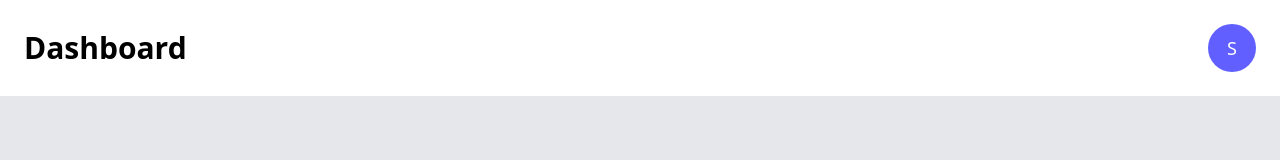
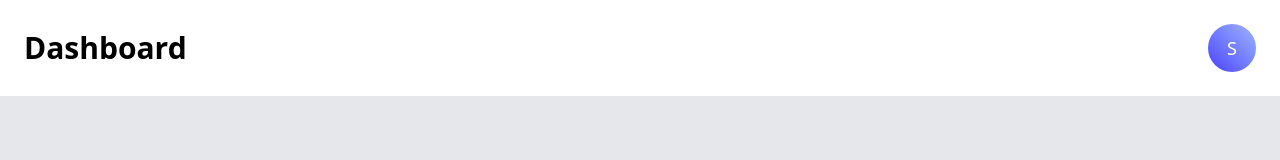
Before and after one commit to bharathP30/social-media-dashboard, a React (Vite) app: page / in a window 1280 px wide. Both pictures are taken after typing "Sample" into the empty fields and a click on the button "Login". Shown: the top 160 px of the page. Built offline with nearby package versions, Linux system fonts and the light colour scheme.

Commit message:
add uselocalstorage custom hook and styling

```diff
--- a/src/App.jsx
+++ b/src/App.jsx
@@ -5,11 +5,43 @@ import Login from "./components/Login";
 export const ThemeContext = createContext();
 export const UserContext = createContext();
 
+const useLocalStorage = (key, initialValue) => {
+  const [storedValue, setStoredValue] = useState(() => {
+    try {
+      const item = window.localStorage.getItem(key);
+      return item ? JSON.parse(item) : initialValue;
+    } catch (error) {
+      console.log(error);
+      return initialValue;
+    }
+  });
+
+  const [isLoaded, setIsLoaded] = useState(false);
+  useEffect(() => {
+    setIsLoaded(true);
+  }, []);
+
+  useEffect(() => {
+    if (isLoaded) {
+      try {
+        window.localStorage.setItem(key, JSON.stringify(storedValue));
+      } catch (error) {
+        console.log(error);
+      }
+    }
+  }, [key, storedValue, isLoaded]);
+
+  return [storedValue, setStoredValue];
+};
+
+
 
 
 export default function App() {
   const [user, setUser] = useState("");
   const [theme, setTheme] = useState("light");
+  const [posts, setPosts] = useLocalStorage(user ? `${user}-posts` : "posts", []);
+
   const UserSet = (name) => {
     setUser(name);
     console.log("set user to " + name)
--- a/src/components/Login.jsx
+++ b/src/components/Login.jsx
@@ -8,23 +8,24 @@ export default function Login({setUser}){
         console.log(name);
         setUser(name);
     }
+
    return (
-      <div className="w-full min-h-screen flex items-center justify-center bg-black/30">
+      <div className="w-full min-h-screen flex items-center justify-center bg-linear-to-tr from-purple-500 via-pink-400 to-blue-500">
         <form onSubmit={handleSubmit}
-              className="px-6 py-10 bg-gray-200 flex flex-col justify-center items-center rounded-4xl shadow-lg space-y-4"
+              className="px-6 py-10 bg-white/20 border-white/30 backdrop-blur-lg flex flex-col justify-center items-center rounded-4xl shadow-lg space-y-4"
               >
 
           <h1 className="text-xl font-medium mb-8">Login form</h1>
 
           <input type="text"
-                className="bg-gray-100 outline-none p-2 rounded-md focus:ring-2 focus:ring-blue-300"
+                className="bg-gray-100/50 outline-none p-2 rounded-md focus:ring-1 focus:ring-white/50"
                 name="username"
                 value={name}
                 onChange={(event)=>setName(event.target.value)}
                 />
 
           <button type="submit"
-          className="px-4 py-2 mt-4 bg-blue-600 text-white rounded"
+          className="px-4 py-2 mt-4 w-1/2 bg-blue-600/80 active:bg-blue-700 text-white rounded-md trasition duration-200"
           >
             Login
           </button>
--- a/src/components/layout/Header.jsx
+++ b/src/components/layout/Header.jsx
@@ -1,5 +1,5 @@
 import ProfileAvatar from "../users/ProfileAvatar";
-import {useContext} from 'react';
+import { useContext} from 'react';
 import { UserContext } from "../../App";
 
 export default function Header() {
--- a/src/components/users/ProfileAvatar.jsx
+++ b/src/components/users/ProfileAvatar.jsx
@@ -24,14 +24,14 @@ const ProfileAvatar = ({ name = 'User', imageUrl, size = 'md', className = '' })
       hash = str.charCodeAt(i) + ((hash << 5) - hash);
     }
     const colors = [
-      'bg-blue-500',
-      'bg-green-500',
-      'bg-purple-500',
-      'bg-pink-500',
-      'bg-yellow-500',
-      'bg-red-500',
-      'bg-indigo-500',
-      'bg-teal-500',
+      'bg-gradient-to-tr from-blue-600 to-blue-300',
+      'bg-gradient-to-tr from-green-600 to-green-300',
+      'bg-gradient-to-tr from-purple-600 to-purple-300',
+      'bg-gradient-to-tr from-pink-600 to-pink-300',
+      'bg-gradient-to-tr from-yellow-600 to-yellow-300',
+      'bg-gradient-to-tr from-red-600 to-red-300',
+      'bg-gradient-to-tr from-indigo-600 to-indigo-300',
+      'bg-gradient-to-tr from-teal-600 to-teal-300',
     ];
     return colors[Math.abs(hash % colors.length)];
   };
```
Also changed, not shown: src/assets/Me2.jpeg (added).
